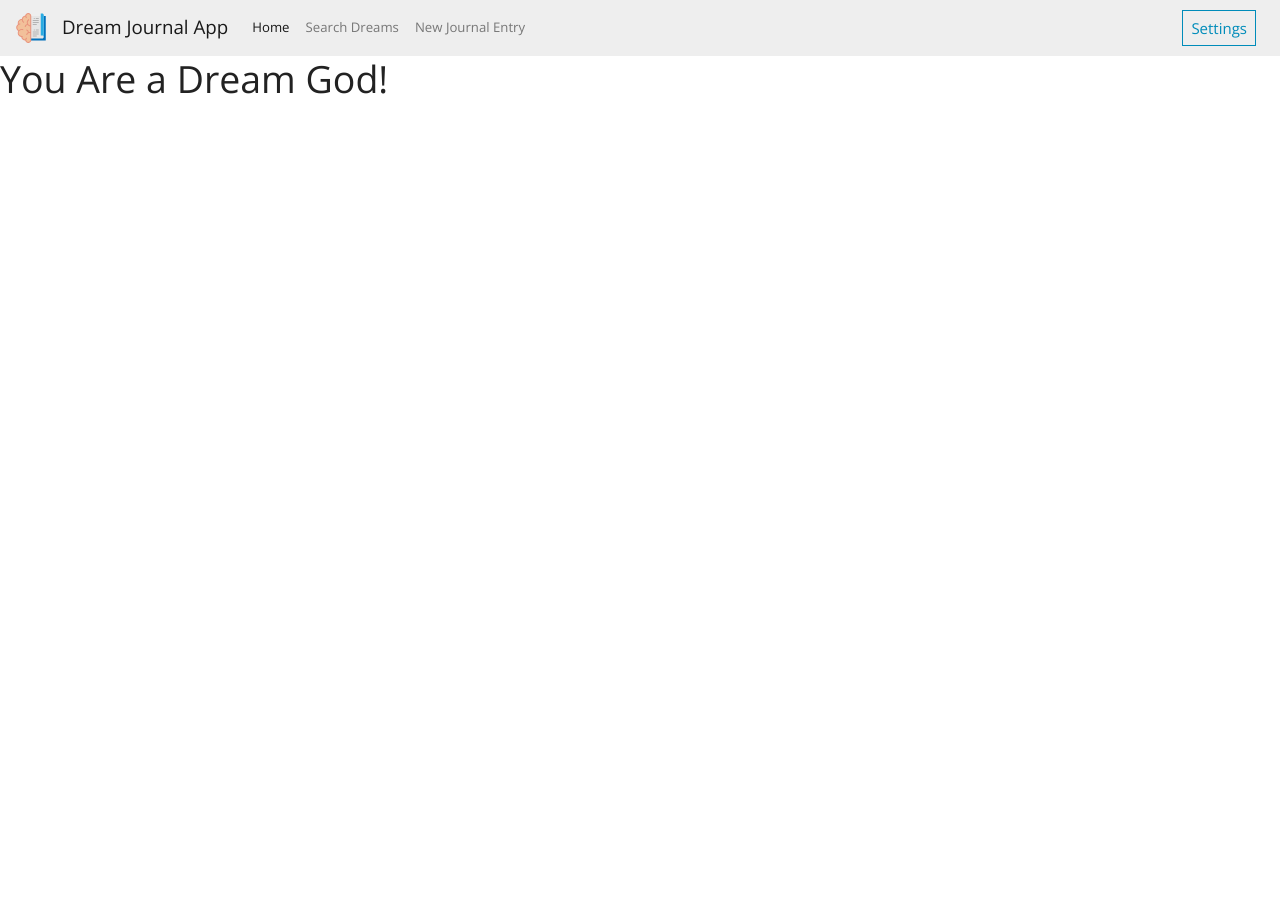
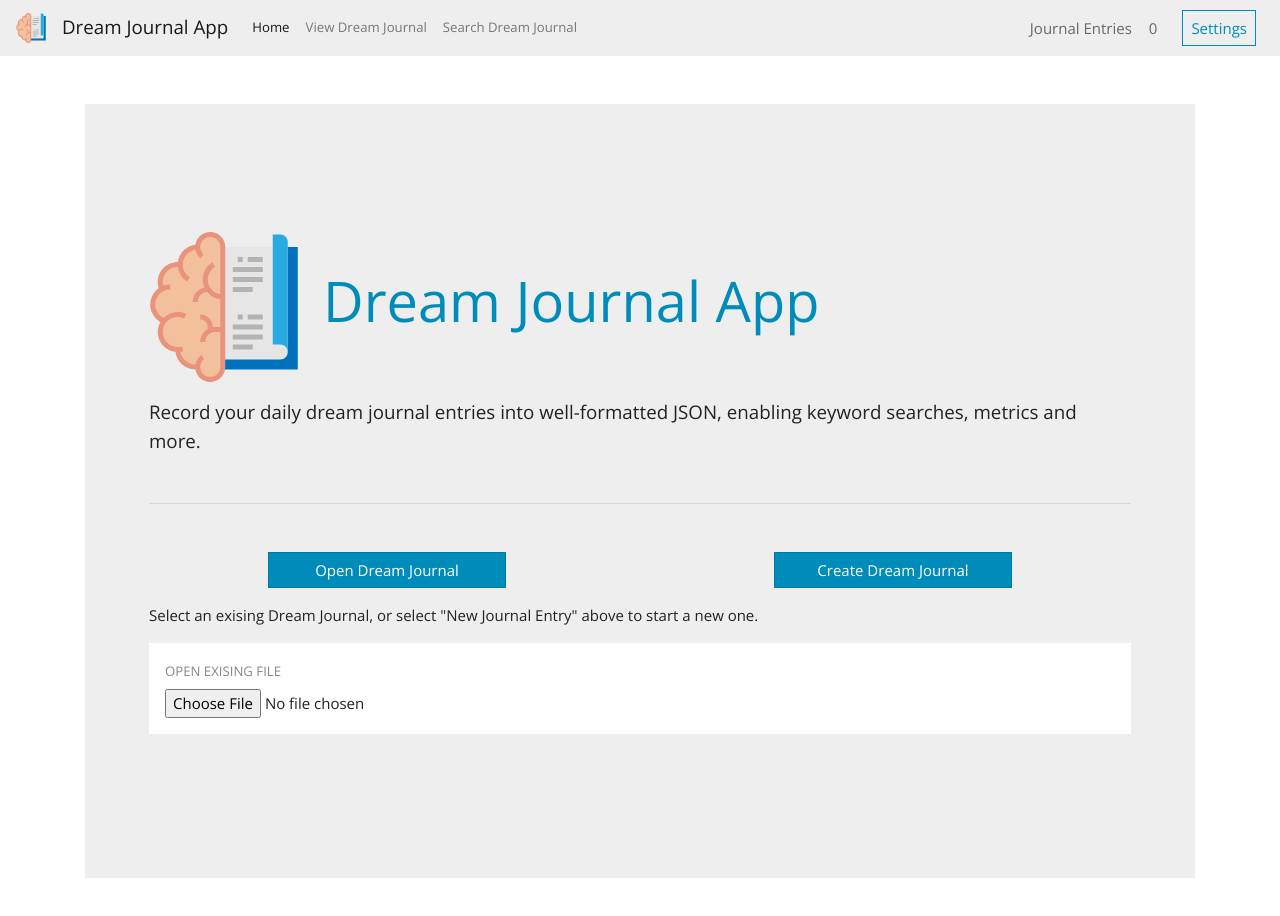
Before and after one commit to gitbrent/dream-journal-app, a React app: page / in a window 1280 px wide. Shown: the top 916 px of the page. Before the commit the page ends 800 px from the top, so only its background shows below. Built offline with nearby package versions, Linux system fonts and the light colour scheme.

Commit message:
New Entry starting to work! Lots of other code updated.

```diff
--- a/src/app/app.tsx
+++ b/src/app/app.tsx
@@ -31,9 +31,9 @@
 
 import * as React from 'react'
 import * as ReactDOM from 'react-dom'
-import APP_LOGO_BASE64 from '../img/logo_base64'
 import Button from 'react-bootstrap/Button'
 import Modal from 'react-bootstrap/Modal'
+import LogoBase64 from '../img/logo_base64'
 
 interface IDream {
 	title: string
@@ -43,8 +43,8 @@ interface IDream {
 	lucidMethod?: 'dild' | 'mild' | 'wbtb' | 'other'
 }
 interface IDailyEntry {
-	entryDate: Date
-	bedTime?: Date
+	entryDate: string
+	bedTime?: string
 	notesPrep?: string
 	notesWake?: string
 	dreams?: Array<IDream>
@@ -53,25 +53,19 @@ interface IAppTabs {
 	tabs: 'home' | 'search' | 'add'
 }
 
-var dreamsJson = null
-try {
-	// TODO: check for `data` directory
-	dreamsJson = require('../data/dreams.json')
-} catch (ex) {
-	console.log('FYI: Unable to open `dreams.json` data file. (probably okay is this is first run)')
-	console.log(ex)
-}
-
 // @see: https://flaviocopes.com/react-forms/
 // @see: https://github.com/jaredpalmer/formik
 // TODO: https://reactjs.org/docs/forms.html
 
-class AppNavBar extends React.Component<{ onShowModal?: Function, onShowTab?: Function }, {activeTab: IAppTabs["tabs"] }> {
-	constructor(props: Readonly<{ onShowModal?: Function, onShowTab?: Function }>) {
+class AppNavBar extends React.Component<
+	{ appData: Array<IDailyEntry>; onShowModal: Function; onShowTab: Function },
+	{ activeTab: IAppTabs['tabs'] }
+> {
+	constructor(props: Readonly<{ appData: Array<IDailyEntry>; onShowModal: Function; onShowTab: Function }>) {
 		super(props)
 
 		this.state = {
-			activeTab: 'home'
+			activeTab: 'home',
 		}
 	}
 
@@ -82,12 +76,11 @@ class AppNavBar extends React.Component<{ onShowModal?: Function, onShowTab?: Fu
 			this.props.onShowModal(true)
 		}
 	}
-
 	onShowTabHandler = e => {
 		let clickedTabName = e.target.getAttribute('data-name')
 
 		this.setState({
-			activeTab: clickedTabName
+			activeTab: clickedTabName,
 		})
 
 		this.props.onShowTab(clickedTabName)
@@ -97,13 +90,7 @@ class AppNavBar extends React.Component<{ onShowModal?: Function, onShowTab?: Fu
 		return (
 			<nav className='navbar navbar-expand-lg navbar-light bg-light'>
 				<a className='navbar-brand' href='javascript:void(0)'>
-					<img
-						src={APP_LOGO_BASE64}
-						width='30'
-						height='30'
-						className='d-inline-block align-top mr-3'
-						alt=''
-					/>
+					<img src={LogoBase64} width='30' height='30' className='d-inline-block align-top mr-3' alt='' />
 					Dream Journal App
 				</a>
 				<button
@@ -119,22 +106,45 @@ class AppNavBar extends React.Component<{ onShowModal?: Function, onShowTab?: Fu
 				</button>
 				<div className='collapse navbar-collapse' id='navbarNav'>
 					<ul className='navbar-nav'>
-						<li className={ this.state.activeTab == 'home' ? 'nav-item active' : 'nav-item' }>
-							<a className='nav-link' href='javascript:void(0)' data-name="home" onClick={this.onShowTabHandler} >
+						<li className={this.state.activeTab == 'home' ? 'nav-item active' : 'nav-item'}>
+							<a
+								className='nav-link'
+								href='javascript:void(0)'
+								data-name='home'
+								onClick={this.onShowTabHandler}
+							>
 								Home <span className='sr-only'>(current)</span>
 							</a>
 						</li>
-						<li className={ this.state.activeTab == 'search' ? 'nav-item active' : 'nav-item' }>
-							<a className='nav-link' href='javascript:void(0)' data-name="search" onClick={this.onShowTabHandler} >
-								Search Dreams
+						<li className={this.state.activeTab == 'add' ? 'nav-item active' : 'nav-item'}>
+							<a
+								className='nav-link'
+								href='javascript:void(0)'
+								data-name='add'
+								onClick={this.onShowTabHandler}
+							>
+								View Dream Journal
 							</a>
 						</li>
-						<li className={ this.state.activeTab == 'add' ? 'nav-item active' : 'nav-item' }>
-							<a className='nav-link' href='javascript:void(0)' data-name="add" onClick={this.onShowTabHandler} >
-								New Journal Entry
+						<li className={this.state.activeTab == 'search' ? 'nav-item active' : 'nav-item'}>
+							<a
+								className='nav-link'
+								href='javascript:void(0)'
+								data-name='search'
+								onClick={this.onShowTabHandler}
+							>
+								Search Dream Journal
 							</a>
 						</li>
 					</ul>
+				</div>
+				<div className='btn-group mr-3' role='group' aria-label='Journal Stats'>
+					<button type='button' className='btn btn-secondary' disabled>
+						Journal Entries
+					</button>
+					<button type='button' className='btn btn-secondary' disabled>
+						{this.props.appData.length}
+					</button>
 				</div>
 				<form className='form-inline mb-0'>
 					<button type='button' onClick={this.onShowModalHandler} className='btn btn-outline-primary mr-2'>
@@ -146,31 +156,83 @@ class AppNavBar extends React.Component<{ onShowModal?: Function, onShowTab?: Fu
 	}
 }
 
-class TabHome extends React.Component {
+// ============================================================================
+
+class TabHome extends React.Component<{ onChgLoadData: Function }> {
+	constructor(props: Readonly<{ onChgLoadData: Function }>) {
+		super(props)
+		// DOCS: https://reactjs.org/docs/refs-and-the-dom.html
+		// Their own example doesnt work in v16.8
+		// this.myRef = React.createRef(); // FIXME
+	}
+
+	onFileSelectHandler = e => {
+		if (e.target.files.length > 0) {
+			const reader = new FileReader()
+			reader.onload = e => {
+				try {
+					// NOTE: Cannot use `e.target.result` as of Jan-2019
+					// SEE: https://stackoverflow.com/questions/35789498/new-typescript-1-8-4-build-error-build-property-result-does-not-exist-on-t
+					let jsonJournal = JSON.parse(e.target['result'])
+					this.props.onChgLoadData(jsonJournal && jsonJournal.data ? jsonJournal.data : [])
+				} catch (ex) {
+					// TODO: Show errors on screen
+					console.log('ERROR: ' + ex)
+				}
+			}
+			reader.readAsText(e.target.files[0])
+		}
+	}
+
 	render() {
-		if (!dreamsJson) {
+		// TODO: FIXME:
+		//let filePicker = <input ref={this.myRef} type="file" className="form-control-file d-none" accept=".json" onChange={this.onFileSelectHandler} />
+		let filePicker = (
+			<input type='file' className='form-control-file' accept='.json' onChange={this.onFileSelectHandler} />
+		)
+		/*
+		TODO: use 2 buttons instead (New and Open)
+		https://developer.mozilla.org/en-US/docs/Web/API/File/Using_files_from_web_applications#Using_hidden_file_input_elements_using_the_click()_method
+		*/
+		// HELP: need ref, cant create one
+		// <button className="btn btn-primary w-50" onClick={filePicker.click()}>Open Dream Journal</button>
+
 		return (
 			<div className='container mt-5'>
 				<div className='jumbotron'>
-						<h1 className='display-4 text-primary mb-3'>
-							<img src={APP_LOGO_BASE64} width='150' height='150' className='mr-4' alt='Logo' />
+					<h1 className='display-4 text-primary mb-3 d-none d-md-block'>
+						<img
+							src={LogoBase64}
+							width='150'
+							height='150'
+							className='mr-4 d-none d-lg-inline-block'
+							alt='Logo'
+						/>
 						Dream Journal App
 					</h1>
-						<p className='lead'>Record your daily dream journal entries into well-formatted JSON.</p>
-						<hr className='my-4' />
-						<p>
-							This enables metrics, keyword searches and much more so you can make the best of your
-							dreams.
+					<h2 className='display-5 text-primary mb-3 d-block d-md-none'>Dream Journal App</h2>
+					<p className='lead'>
+						Record your daily dream journal entries into well-formatted JSON, enabling keyword searches,
+						metrics and more.
 					</p>
-						<a className='btn btn-primary btn-lg' href='#' role='button'>
-							Get Started
-						</a>
+					<hr className='my-5' />
+					<div className='row'>
+						<div className='col-12 col-md-6 text-center mb-3'>
+							<button className='btn btn-primary w-50'>Open Dream Journal</button>
+						</div>
+						<div className='col-12 col-md-6 text-center mb-3'>
+							<button className='btn btn-primary w-50'>Create Dream Journal</button>
+						</div>
+					</div>
+
+					<p>Select an exising Dream Journal, or select "New Journal Entry" above to start a new one.</p>
+					<div className='form-group bg-white p-3'>
+						<label className='text-muted text-uppercase'>Open Exising File</label>
+						{filePicker}
+					</div>
 				</div>
 			</div>
 		)
-		} else {
-			return <h1>You Are a Dream God!</h1>
-		}
 	}
 }
 
@@ -178,11 +240,11 @@ class TabSearch extends React.Component {
 	render() {
 		return (
 			<div className='container mt-3'>
-				<h2 className="text-primary mb-3">Search Dream Journal</h2>
+				<h2 className='text-primary mb-3'>Search Dream Journal</h2>
 
 				<div className='row'>
 					<div className='col-auto'>
-						<h1 className='text-primary'>Search</h1>
+						<h1 className='text-primary'>TODO</h1>
 					</div>
 					<div className='col-auto'>
 						<h6 id='appVer' className='text-black-50 font-weight-light' />
@@ -193,34 +255,58 @@ class TabSearch extends React.Component {
 	}
 }
 
-class TabAdd extends React.Component<{}, {dailyEntry: IDailyEntry}> {
-	constructor(props: Readonly<{ show?: boolean }>) {
+class TabAdd extends React.Component<{ onChgNewEntry: Function }, { dailyEntry: IDailyEntry }> {
+	constructor(props: Readonly<{ show?: boolean; onChgNewEntry: Function }>) {
 		super(props)
 
 		this.state = {
 			dailyEntry: {
-				entryDate: null,
-				bedTime: null,
-				notesPrep: null,
-				notesWake: null,
-				dreams: [{ title: '' }],
+				entryDate: new Date().toISOString().substring(0,10),
+				bedTime: "",
+				notesPrep: "",
+				notesWake: "",
+				dreams: [{ title: "" }],
 			},
 		}
 	}
 
-	addRowHandler = e => {
+	addRowHandler = event => {
 		let dailyEntryNew = this.state.dailyEntry
 		dailyEntryNew.dreams.push({ title: '' })
 		this.setState({ dailyEntry: dailyEntryNew })
 	}
 
-	changeHandler = e => {
+	handleChange = event => {
 		console.log('form field changed!')
+
+		if ( event && event.target && event.target.id ) {
+			let updatedEntry = this.state.dailyEntry
+
+			if ( event.target.id == 'entryDate' ) {
+				updatedEntry.entryDate = event.target.value
+			}
+			else if ( event.target.id == 'bedTime' ) {
+				updatedEntry.bedTime = event.target.value
+			}
+			// TODO: CURR: keep going! add all other fields!!
+			// what to do about DREAM-n rows - they wont have unique ids?
+
+			this.setState({ dailyEntry:updatedEntry })
 		}
 
-	renderDreamRow = (dream:IDream, idx:number) => {
+		console.log(this.state.dailyEntry)
+	}
+
+	handleSubmit = event => {
+		this.props.onChgNewEntry(this.state.dailyEntry)
+		event.preventDefault()
+		console.log('SUBMIT!')
+		console.log(this.state.dailyEntry)
+	}
+
+	renderDreamRow = (dream: IDream, idx: number) => {
 		return (
-			<div className='row p-3 mb-4 bg-light' key={"dreamrow" + idx}>
+			<div className='row p-3 mb-4 bg-light' key={'dreamrow' + idx}>
 				<div className='col-auto'>
 					<h2 className='text-primary font-weight-light'>{idx + 1}</h2>
 				</div>
@@ -233,7 +319,7 @@ class TabAdd extends React.Component<{}, {dailyEntry: IDailyEntry}> {
 								type='text'
 								className='form-control'
 								value={dream.title}
-								onChange={this.changeHandler}
+								onChange={this.handleChange}
 							/>
 						</div>
 						<div className='col-auto'>
@@ -255,7 +341,7 @@ class TabAdd extends React.Component<{}, {dailyEntry: IDailyEntry}> {
 								className='form-control'
 								rows={5}
 								value={dream.notes}
-								onChange={this.changeHandler}
+								onChange={this.handleChange}
 							/>
 						</div>
 					</div>
@@ -265,22 +351,31 @@ class TabAdd extends React.Component<{}, {dailyEntry: IDailyEntry}> {
 	}
 
 	render() {
-//		<button className="btn btn-primary">Save</button>
-
 		return (
+			<form onSubmit={this.handleSubmit}>
 				<div className='container mt-3'>
-				<h2 className="text-primary mb-3">New Journal Entry</h2>
-
+					<div className='row no-gutters'>
+						<div className='col'>
+							<h2 className='text-primary mb-3'>New Journal Entry</h2>
+						</div>
+						<div className='col-auto'>
+							<button type='submit' className='btn btn-primary px-4'>
+								Add to Journal
+							</button>
+						</div>
+					</div>
 					<div className='container bg-light p-4'>
 						<div className='row mb-4'>
 							<div className='col-12 col-md-6 required'>
 								<label className='text-muted text-uppercase text-sm'>Entry Date</label>
-							<input id='entryDate' type='date' className='form-control w-50' required />
+								<input id='entryDate' type='date' className='form-control w-50' required
+								value={this.state.dailyEntry.entryDate} onChange={this.handleChange} />
 								<div className='invalid-feedback'>Please provide Entry Date</div>
 							</div>
 							<div className='col-12 col-md-6'>
 								<label className='text-muted text-uppercase text-sm'>Bed Time</label>
-							<input id='bedTime' type='time' className='form-control w-50' />
+								<input id='bedTime' type='time' className='form-control w-50'
+								value={this.state.dailyEntry.bedTime} onChange={this.handleChange} />
 							</div>
 						</div>
 						<div className='row'>
@@ -300,7 +395,11 @@ class TabAdd extends React.Component<{}, {dailyEntry: IDailyEntry}> {
 								<h4 className='text-primary'>Dreams</h4>
 							</div>
 							<div className='col-auto'>
-							<button className='btn btn-sm btn-outline-info' onClick={this.addRowHandler}>
+								<button
+									type='button'
+									className='btn btn-sm btn-outline-info'
+									onClick={this.addRowHandler}
+								>
 									Add Dream Row
 								</button>
 							</div>
@@ -308,9 +407,12 @@ class TabAdd extends React.Component<{}, {dailyEntry: IDailyEntry}> {
 						{this.state.dailyEntry.dreams.map((dream, idx) => this.renderDreamRow(dream, idx))}
 					</div>
 				</div>
+			</form>
 		)
 	}
 }
+
+// ============================================================================
 
 class AppModal extends React.Component<{ show?: boolean }, { show: boolean; dailyEntry: IDailyEntry }> {
 	constructor(props: Readonly<{ show?: boolean }>) {
@@ -335,14 +437,16 @@ class AppModal extends React.Component<{ show?: boolean }, { show: boolean; dail
 			this.setState({ show: newName })
 
 			// NOTE: `constructor` is only called once on app init, so use this to reset state as modal is reused
-			if ( newName == true ) {
-				this.setState({ dailyEntry: {
+			if (newName == true) {
+				this.setState({
+					dailyEntry: {
 						entryDate: null,
 						bedTime: null,
 						notesPrep: null,
 						notesWake: null,
 						dreams: [{ title: '' }],
-				} })
+					},
+				})
 			}
 		}
 	}
@@ -357,9 +461,9 @@ class AppModal extends React.Component<{ show?: boolean }, { show: boolean; dail
 		console.log('form field changed!')
 	}
 
-	renderDreamRow = (dream:IDream, idx:number) => {
+	renderDreamRow = (dream: IDream, idx: number) => {
 		return (
-			<div className='row pt-3 mb-4 border-top' key={"dreamrow" + idx}>
+			<div className='row pt-3 mb-4 border-top' key={'dreamrow' + idx}>
 				<div className='col-auto'>
 					<h2 className='text-primary font-weight-light'>{idx + 1}</h2>
 				</div>
@@ -409,7 +513,7 @@ class AppModal extends React.Component<{ show?: boolean }, { show: boolean; dail
 		}
 
 		return (
-			<Modal size='lg' show={this.state.show} onHide={modalClose} backdrop="static">
+			<Modal size='lg' show={this.state.show} onHide={modalClose} backdrop='static'>
 				<Modal.Header className='bg-primary' closeButton>
 					<Modal.Title className='text-white'>Journal Entry</Modal.Title>
 				</Modal.Header>
@@ -467,55 +571,78 @@ class AppModal extends React.Component<{ show?: boolean }, { show: boolean; dail
 	}
 }
 
-class AppTabs extends React.Component<{ activeTab: IAppTabs["tabs"] }> {
-	constructor(props: Readonly<{ activeTab: IAppTabs["tabs"] }>) {
+// ============================================================================
+
+class AppTabs extends React.Component<{
+	activeTab: IAppTabs['tabs']
+	onChgLoadData: Function
+	onChgNewEntry: Function
+}> {
+	constructor(props: Readonly<{ activeTab: IAppTabs['tabs']; onChgLoadData: Function; onChgNewEntry: Function }>) {
 		super(props)
 	}
 
 	render() {
-		console.log(this.props.activeTab)
-		switch(this.props.activeTab) {
-			case 'home':
-				return <TabHome />
+		switch (this.props.activeTab) {
 			case 'search':
 				return <TabSearch />
 			case 'add':
-				return <TabAdd />
+				return <TabAdd onChgNewEntry={this.props.onChgNewEntry} />
+			case 'home':
 			default:
-				return <TabHome />
+				return <TabHome onChgLoadData={this.props.onChgLoadData} />
 		}
 	}
 }
 
 // APP UI
-class AppUI extends React.Component<{}, { showModal: boolean, showTab: IAppTabs["tabs"] }> {
+class App extends React.Component<{}, { data: Array<IDailyEntry>; showModal: boolean; showTab: IAppTabs['tabs'] }> {
 	constructor(props) {
 		super(props)
 
 		this.state = {
+			data: [],
 			showModal: props.showModal || false,
-			showTab: 'home'
+			showTab: 'home',
 		}
 	}
 
-	chgShowModal = value => {
+	chgShowModal = (value: boolean) => {
 		this.setState({
-			showModal: value
+			showModal: value,
 		})
 	}
-
-	chgShowTab = value => {
+	chgShowTab = (value: IAppTabs['tabs']) => {
 		this.setState({
-			showTab: value
+			showTab: value,
 		})
+	}
+	chgLoadData = (value: Array<IDailyEntry>) => {
+		this.setState({
+			data: value,
+		})
+		console.log('Data updated!')
+		console.log(this.state.data)
+	}
+	chgNewEntry = (value: IDailyEntry) => {
+		let appData = this.state.data
+		appData.push(value)
+		this.setState({
+			data: appData,
+		})
+		console.log('New entry added!')
+		console.log(this.state.data)
 	}
 
 	render() {
-		console.log('MAIN-RENDER: this.state.showModal = ' + this.state.showModal)
 		return (
 			<main>
-				<AppNavBar onShowModal={this.chgShowModal} onShowTab={this.chgShowTab} />
-				<AppTabs activeTab={this.state.showTab} />
+				<AppNavBar appData={this.state.data} onShowModal={this.chgShowModal} onShowTab={this.chgShowTab} />
+				<AppTabs
+					activeTab={this.state.showTab}
+					onChgLoadData={this.chgLoadData}
+					onChgNewEntry={this.chgNewEntry}
+				/>
 				<AppModal show={this.state.showModal} />
 			</main>
 		)
@@ -524,7 +651,7 @@ class AppUI extends React.Component<{}, { showModal: boolean, showTab: IAppTabs[
 
 // AppMain
 const AppMain: React.SFC<{ compiler: string; framework: string }> = props => {
-	return <AppUI />
+	return <App />
 }
 
 ReactDOM.render(<AppMain compiler='TypeScript' framework='React' />, document.getElementById('root'))
```
Lines whose indentation alone changed are shown as unchanged.
